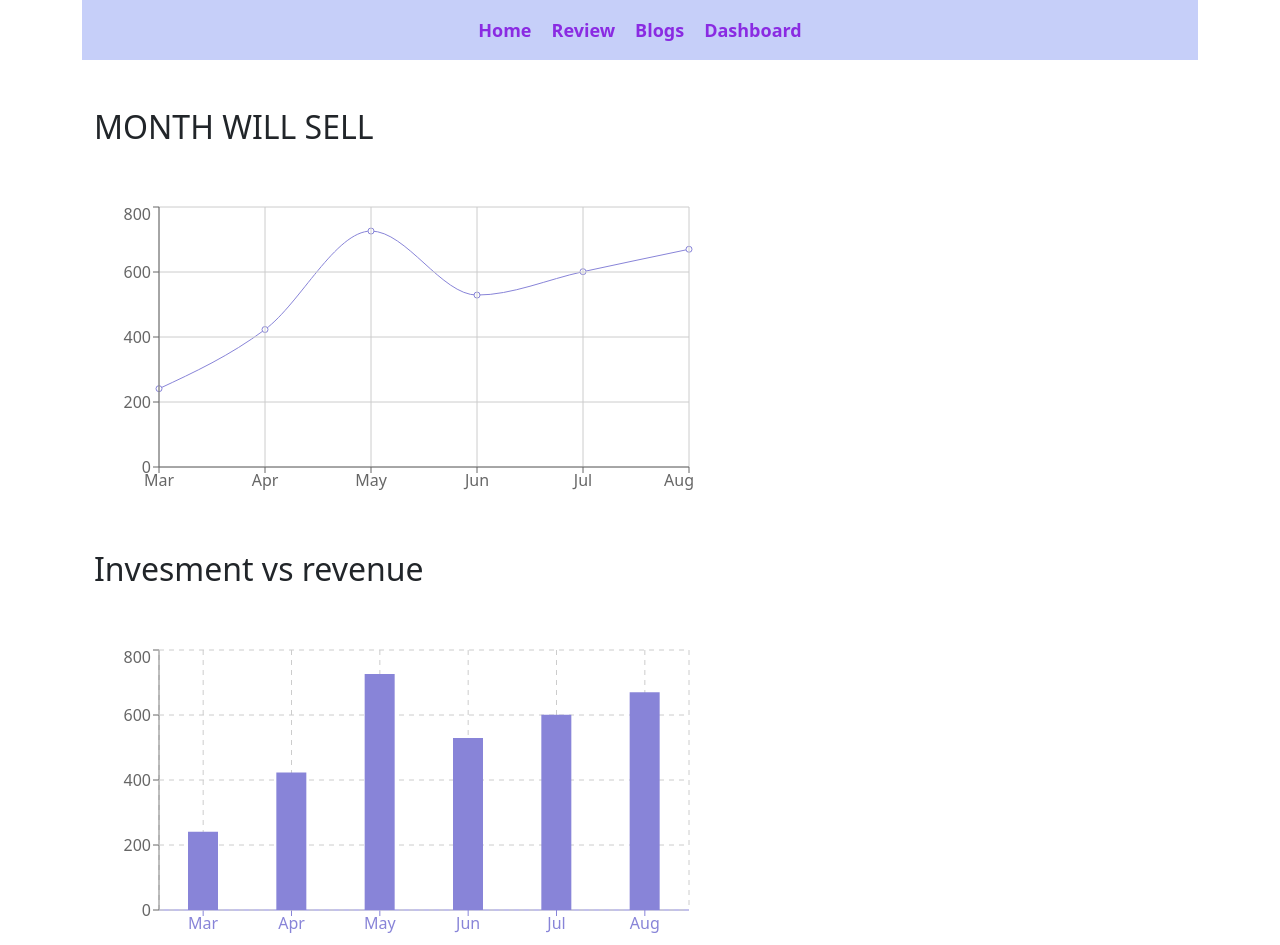
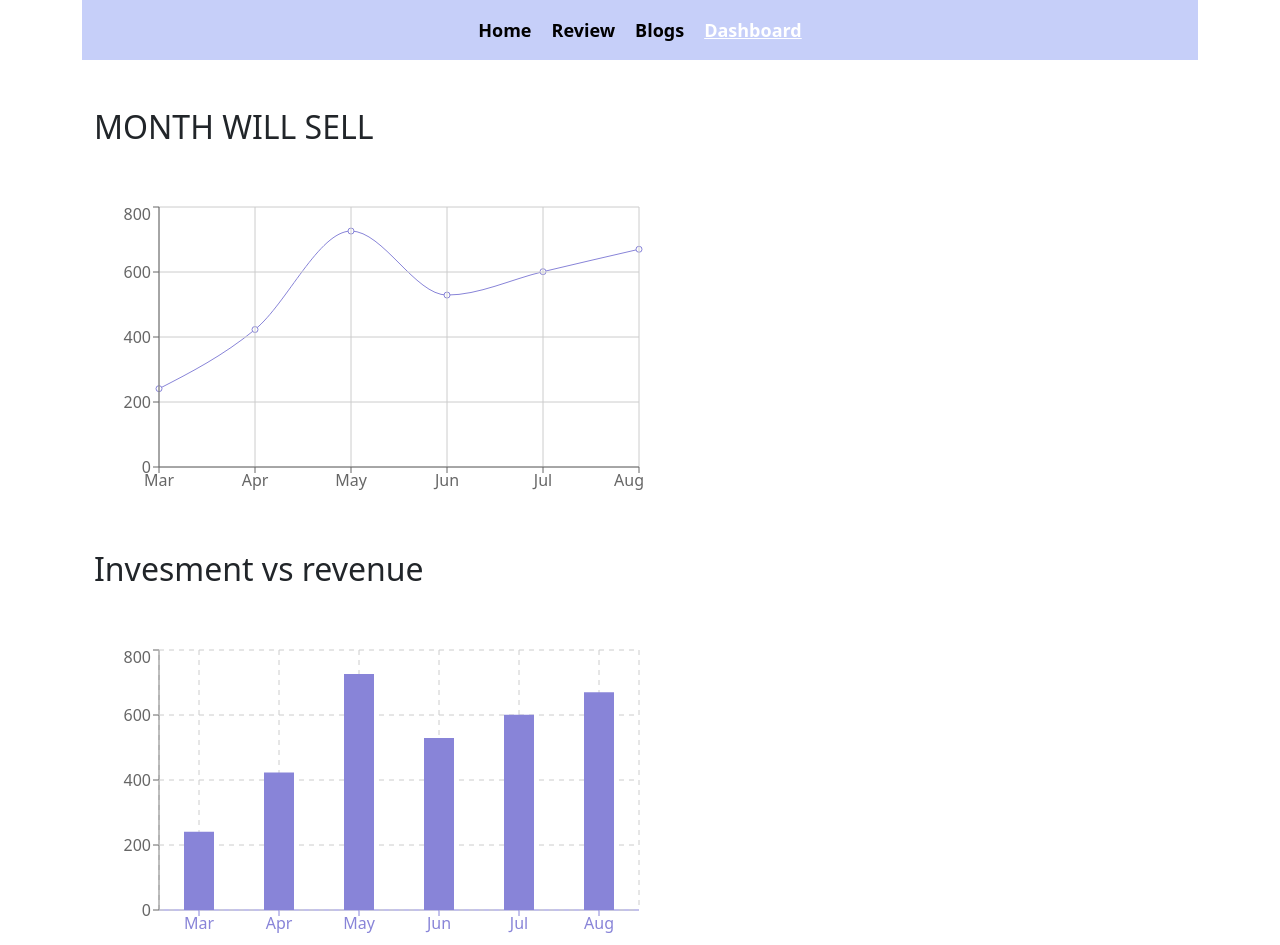
Before and after one commit to Amenakter/product-Analisys, a React (Create React App) app: page /dashboard in a window 1280 px wide. Built offline with nearby package versions, Linux system fonts and the light colour scheme.

Commit message:
customlink

```diff
--- a/src/Components/Header/Header.js
+++ b/src/Components/Header/Header.js
@@ -1,15 +1,15 @@
 import React from 'react';
-import { Link } from 'react-router-dom';
+import CustomLink from '../customlink/CustomLink';
 import './Header.css'
 
 const Header = () => {
     return (
         <div>
             <nav className='nav'>
-                <Link  to='/'>Home</Link>
-                <Link to="/review">Review</Link>
-                <Link to='/blogs'>Blogs</Link>
-                <Link to='/dashboard'>Dashboard</Link>
+                <CustomLink  to='/'>Home</CustomLink>
+                <CustomLink to="/review">Review</CustomLink>
+                <CustomLink to='/blogs'>Blogs</CustomLink>
+                <CustomLink to='/dashboard'>Dashboard</CustomLink>
 
             </nav>
         </div>
--- /dev/null
+++ b/src/Components/customlink/CustomLink.js
@@ -0,0 +1,22 @@
+import React from 'react';
+import { Link, useMatch, useResolvedPath } from 'react-router-dom';
+
+function CustomLink({ children, to, ...props }) {
+    let resolved = useResolvedPath(to);
+    let match = useMatch({ path: resolved.pathname, end: true });
+
+    return (
+      <div>
+        <Link
+          style={{ color : match ? 'white':'black', textDecoration: match ? "underline" : "none" }}
+          to={to}
+          {...props}
+        >
+          {children}
+        </Link>
+
+      </div>
+    );
+  }
+
+export default CustomLink;
--- a/src/Components/dashboard/Dashboard.js
+++ b/src/Components/dashboard/Dashboard.js
@@ -15,7 +15,7 @@
       <div className='container align-item-center justify-content-center'>
         <div className=''>
         <h2 className='py-5'>MONTH WILL SELL</h2>
-        <LineChart width={600} height={300} data={data}>
+        <LineChart width={550} height={300} data={data}>
         <Line type="monotone" dataKey="sell" stroke="#8884d8" />
         <CartesianGrid stroke="#ccc" />
         <XAxis dataKey="month" />
@@ -26,14 +26,14 @@
 
         <div>
         <h2 className='py-5'>Invesment vs revenue</h2>
-        <BarChart width={600} height={300} data={data}>
+        <BarChart width={550} height={300} data={data}>
         <XAxis dataKey="month" stroke="#8884d8" />
         <YAxis />
         <Tooltip />
         <CartesianGrid stroke="#ccc" strokeDasharray="5 5" />
         <Bar dataKey="sell" fill="#8884d8" barSize={30} />
         </BarChart>
-      </div>
+        </div>
     </div>
 );
 
```
Also changed, not shown: 1 other file (tests, documents, lock files or other folders).
